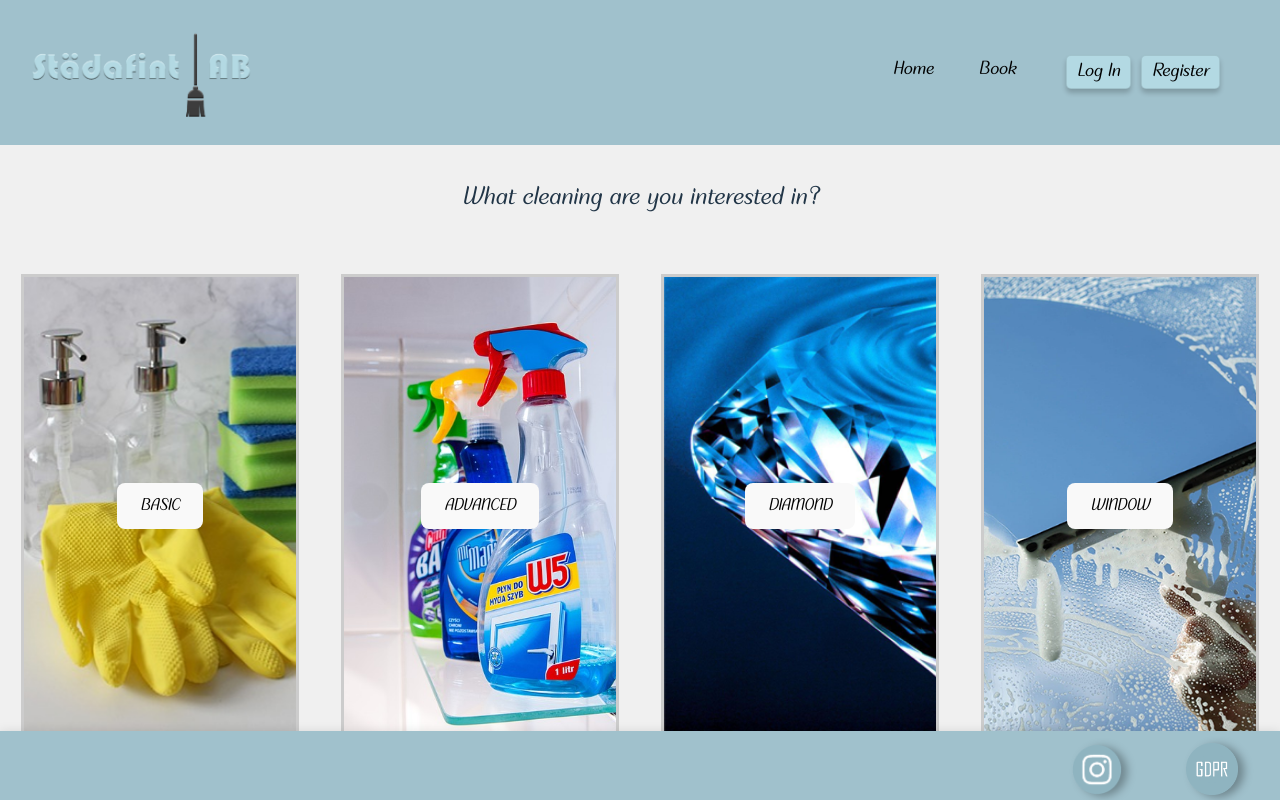
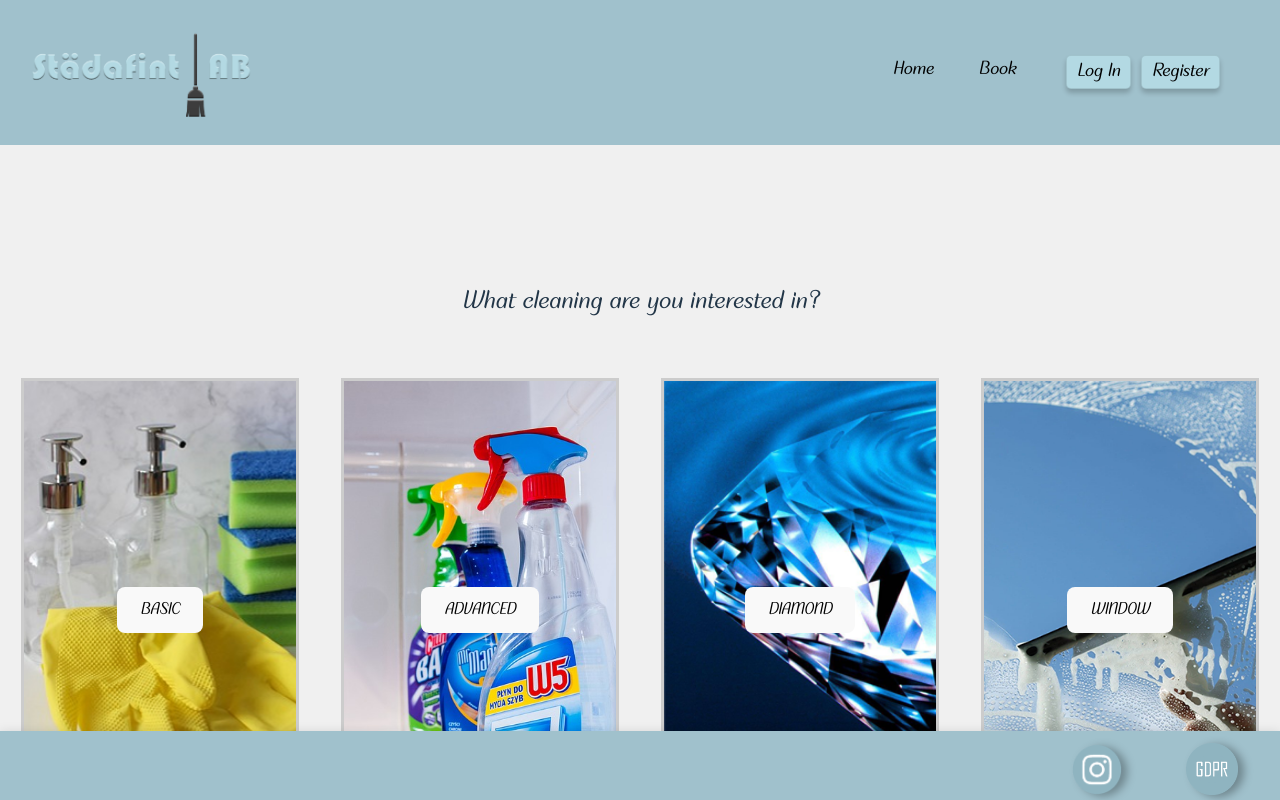
Before and after one commit to natischmidt/CleanCodeFrontend, a React (Vite) app: page /CustomerBooking in a window 1280 px wide. Built offline with nearby package versions, Linux system fonts and the light colour scheme.

Commit message:
fixat design efter nya fontet.... /Ola

```diff
--- a/src/components/customer-components/AddCustomerBookingOption.tsx
+++ b/src/components/customer-components/AddCustomerBookingOption.tsx
@@ -601,6 +601,7 @@ const styles: { [key: string]: React.CSSProperties } = {
         alignItems: 'center',
         textAlign: 'center',
         fontSize: "0.9rem",
+        marginTop: "5rem"
     },
     form: {
         display: 'flex',
```
